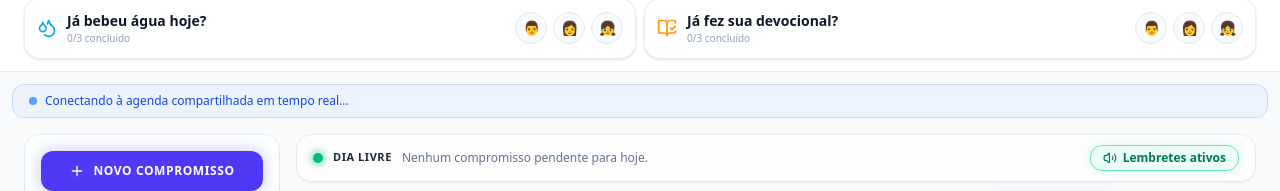
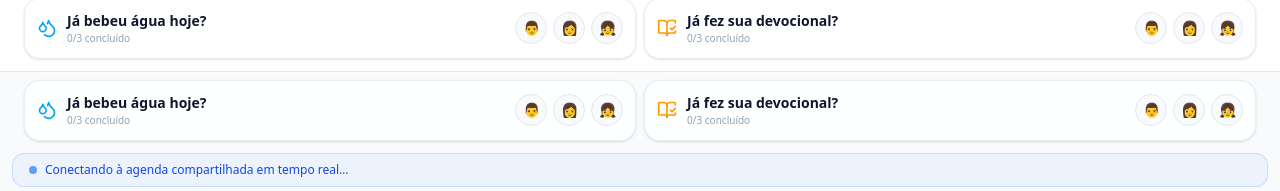
Before and after one commit to rodrigoniskier/agenda-familia, a React (Vite) app: page / in a window 1280 px wide. Shown: the part 118-309 px from the top of the page. Built offline with nearby package versions, Linux system fonts and the light colour scheme; no server answers; the database is empty.

Commit message:
Integra lembretes diários ao layout

```diff
--- a/src/main.tsx
+++ b/src/main.tsx
@@ -1,6 +1,7 @@
 import { StrictMode } from 'react';
 import { createRoot } from 'react-dom/client';
 import AppRealtime from './AppRealtime.tsx';
+import { DailyCheckinsPortal } from './components/DailyCheckinsPortal.tsx';
 import { MobileBottomNav } from './components/MobileBottomNav.tsx';
 import './index.css';
 import './mobile-enhancements.css';
@@ -8,6 +9,7 @@ import './mobile-enhancements.css';
 createRoot(document.getElementById('root')!).render(
   <StrictMode>
     <AppRealtime />
+    <DailyCheckinsPortal />
     <MobileBottomNav />
   </StrictMode>,
 );
```
